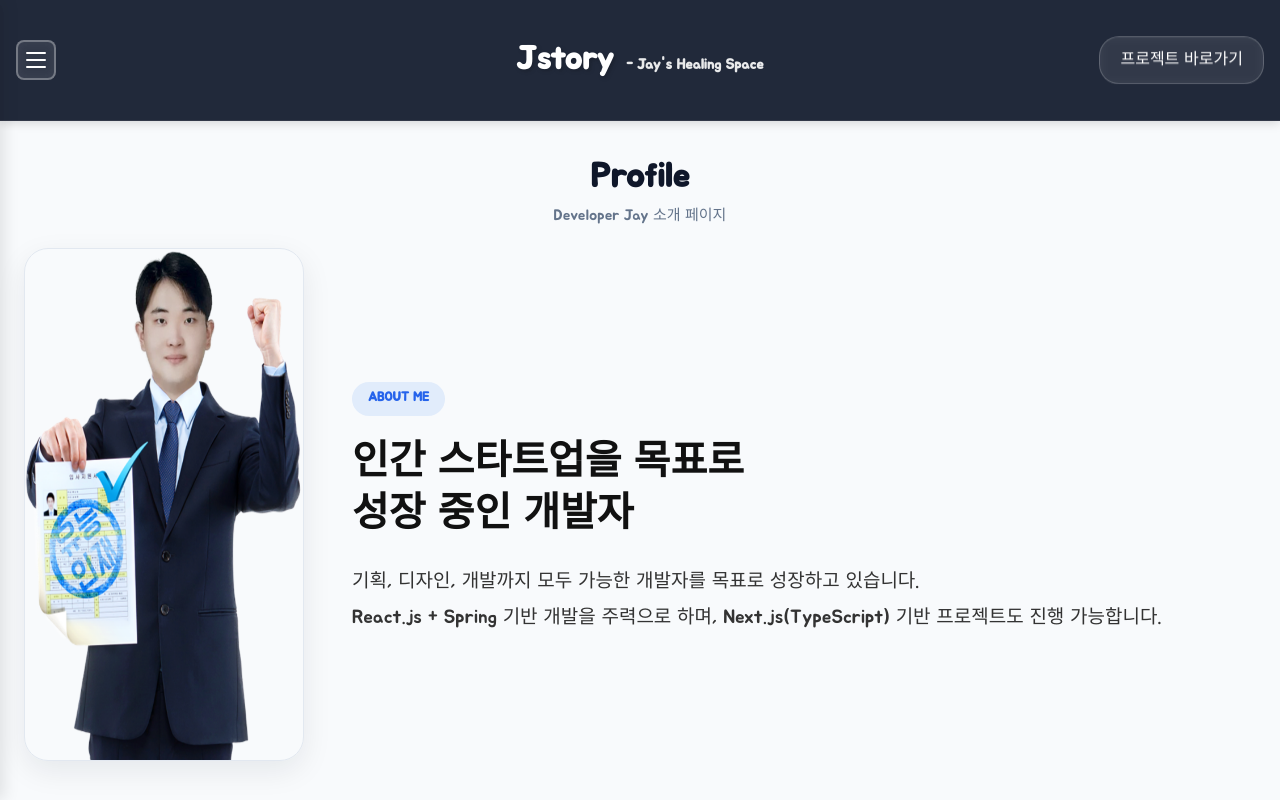
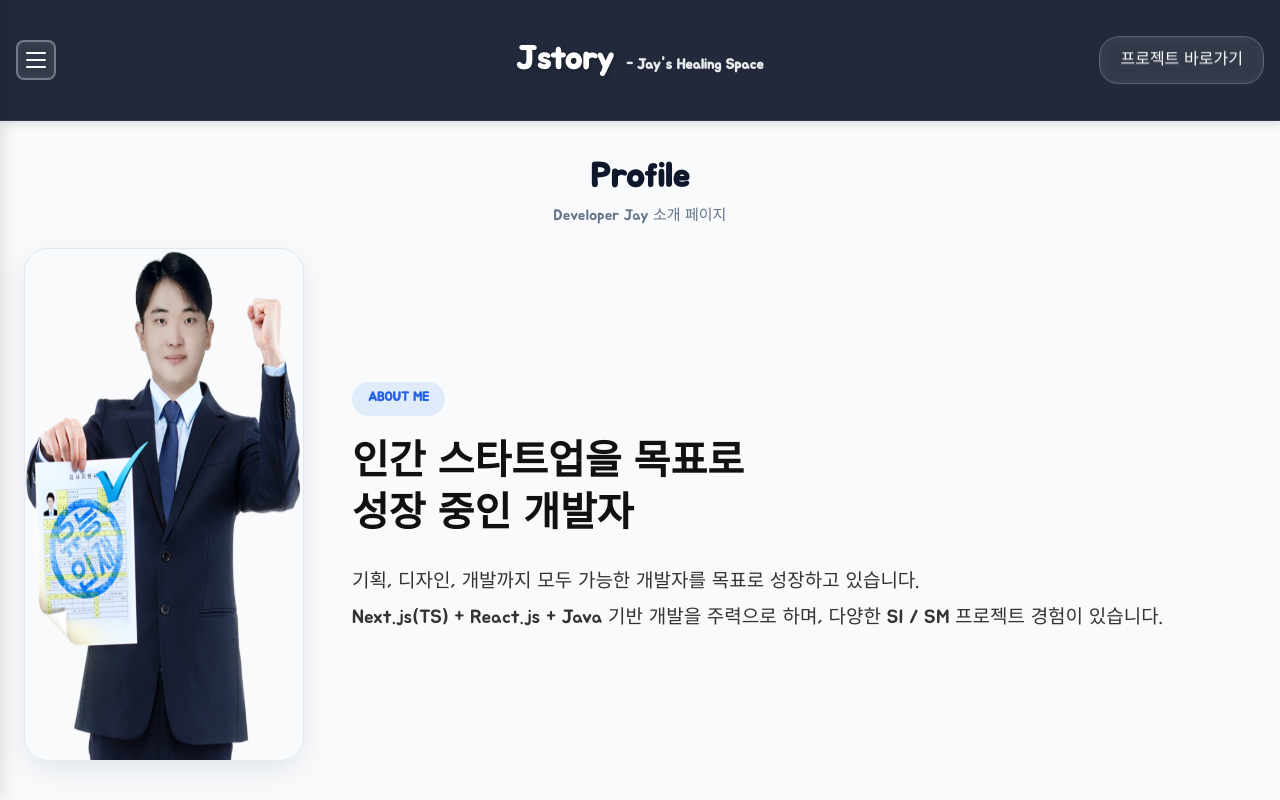
Before and after one commit to tuy112/jstory-next, a Next.js app: page /profile in a window 1280 px wide. Shown: the top 800 px of the page. Built offline with nearby package versions, Linux system fonts and the light colour scheme.

Commit message:
fix : profile ) 소개 멘트 수정

```diff
--- a/src/app/profile/page.tsx
+++ b/src/app/profile/page.tsx
@@ -136,9 +136,8 @@ export default function ProfilePage() {
                         기획, 디자인, 개발까지 모두 가능한
                         개발자를 목표로 성장하고 있습니다.
                         <br />
-                        React.js + Spring 기반 개발을 주력으로 하며,
-                        Next.js(TypeScript) 기반 프로젝트도
-                        진행 가능합니다.
+                        Next.js(TS) + React.js + Java 기반 개발을 주력으로 하며,
+                        다양한 SI / SM 프로젝트 경험이 있습니다.
                     </p>
                 </div>
             </section>
```
